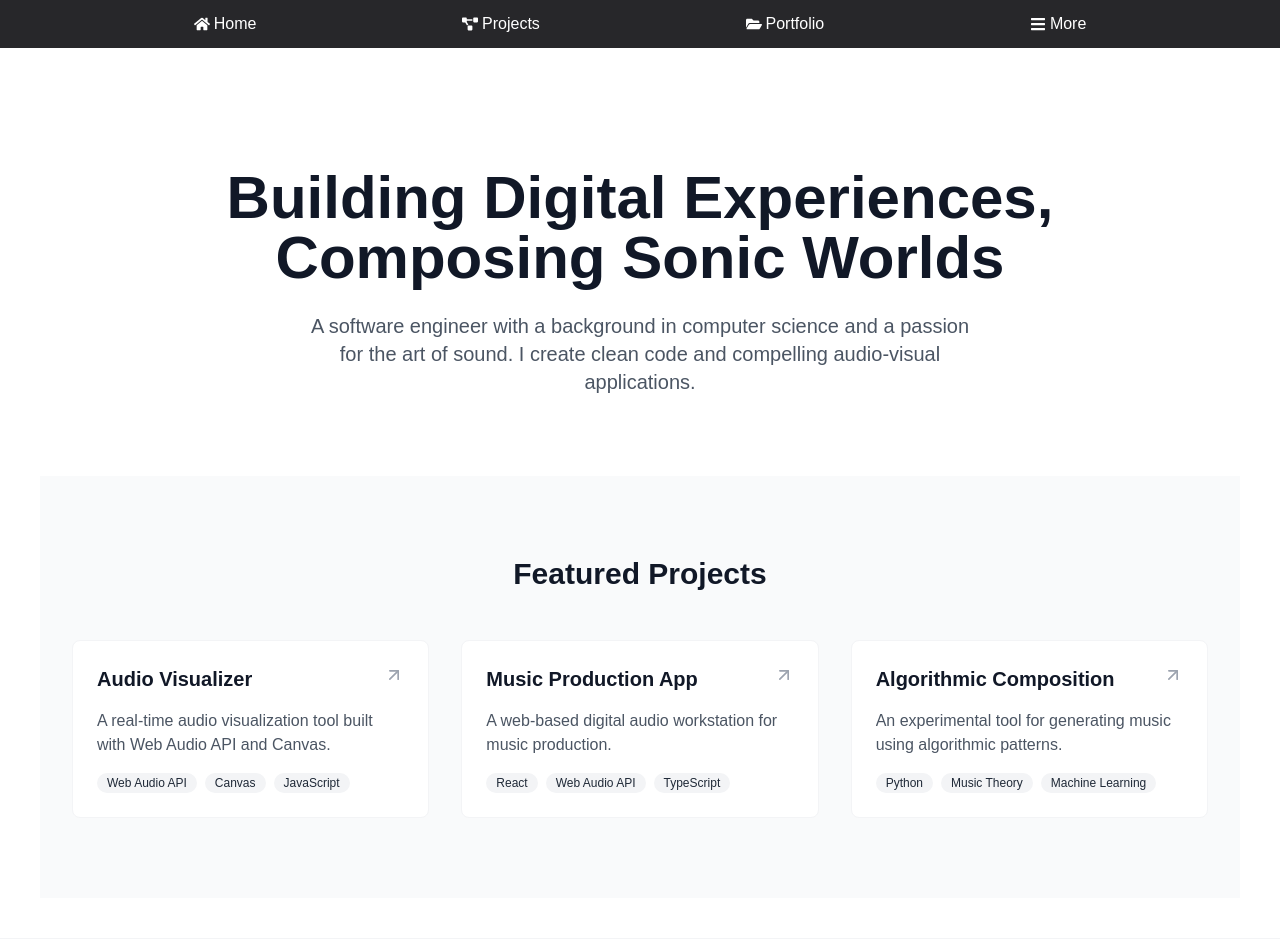
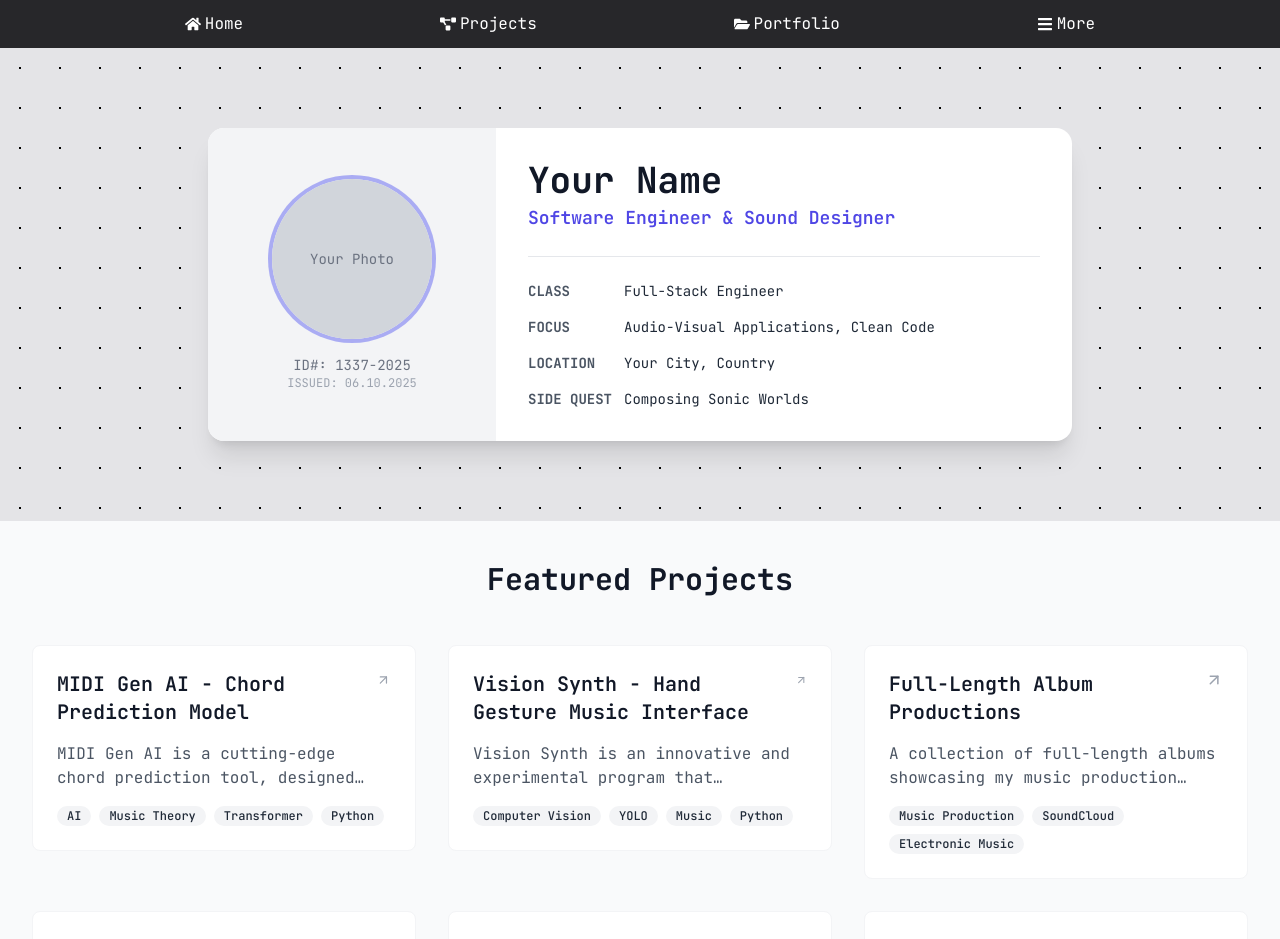
Before and after one commit to rp-bot/pratham_vadhulas_com, a Next.js app: page / in a window 1280 px wide. Shown: the top 939 px of the page. Built offline with nearby package versions, Linux system fonts and the light colour scheme.

Commit message:
init branch

```diff
--- a/src/app/globals.css
+++ b/src/app/globals.css
@@ -53,3 +53,25 @@ body {
     radial-gradient(at 40% 20%, hsla(28, 100%, 74%, 1) 0px, transparent 50%),
     radial-gradient(at 87% 31%, hsla(1, 100%, 80%, 1) 0px, transparent 50%);
 }
+
+.home_background {
+  /* height: 100; */
+  background-image: radial-gradient(#000000 1px, transparent 1px);
+  background-size: 40px 40px;
+  background-color: rgb(228 228 231);
+  /* z-index: -20; */
+}
+
+.background_2 {
+  /* height: 100; */
+  background-image: radial-gradient(rgb(228 228 231) 1px, transparent 1px);
+  background-size: 40px 40px;
+  background-color: #484848;
+  /* z-index: -20; */
+}
+
+::selection {
+  color: #000000;
+  background: #ffff80;
+  text-shadow: none;
+}
--- a/src/app/layout.tsx
+++ b/src/app/layout.tsx
@@ -29,10 +29,10 @@ export default function RootLayout({
 }>) {
   return (
     <html lang="en" className={`${funnelSans.variable} ${jetBrainsMono.variable}`}>
-      <body className="min-h-screen bg-white text-gray-900 antialiased">
+      <body className="min-h-screen bg-white text-gray-900 antialiased font-mono">
         <div className="flex min-h-screen flex-col">
           <NavBar />
-          <main className="flex-1">{children}</main>
+          <main className="flex-1 home_background">{children}</main>
           <Footer />
         </div>
       </body>
--- a/src/app/page.tsx
+++ b/src/app/page.tsx
@@ -2,52 +2,71 @@
 
 import { AnimatedWrapper } from "./components/animated-wrapper.component";
 import { ProjectCard } from "./components/project-card.component";
+import { featuredProjects } from "@/constants/featured_projects";
 
-const featuredProjects = [
-  {
-    title: "Audio Visualizer",
-    description: "A real-time audio visualization tool built with Web Audio API and Canvas.",
-    tags: ["Web Audio API", "Canvas", "JavaScript"],
-    slug: "audio-visualizer",
-  },
-  {
-    title: "Music Production App",
-    description: "A web-based digital audio workstation for music production.",
-    tags: ["React", "Web Audio API", "TypeScript"],
-    slug: "music-production-app",
-  },
-  {
-    title: "Algorithmic Composition",
-    description: "An experimental tool for generating music using algorithmic patterns.",
-    tags: ["Python", "Music Theory", "Machine Learning"],
-    slug: "algorithmic-composition",
-  },
-  // Add more projects as needed
-];
 
 export default function Home() {
   return (
-    <main className="min-h-screen p-10 ">
-      {/* Hero Section */}
-      <section className="relative py-20 overflow-hidden">
-        <div className="max-w-7xl mx-auto px-4 sm:px-6 lg:px-8">
-          <AnimatedWrapper className="text-center">
-            <h1 className="text-4xl sm:text-5xl md:text-6xl font-bold text-gray-900 mb-6 bg-white">
-              Building Digital Experiences,
-              <br />
-              Composing Sonic Worlds
-            </h1>
-            <p className="text-xl text-gray-600 max-w-2xl mx-auto">
-              A software engineer with a background in computer science and a passion for the art of sound. I create clean code and compelling audio-visual
-              applications.
-            </p>
+    <main className="min-h-screen ">
+      {/* Profile Section */}
+      <section className="flex items-center justify-center py-16 md:py-20">
+        <div className="w-full max-w-4xl px-4">
+          <AnimatedWrapper>
+            <div className="bg-white shadow-xl rounded-2xl overflow-hidden">
+              <div className="md:flex">
+                {/* Left Side: Profile Picture */}
+                <div className="md:w-1/3 bg-gray-100 p-8 flex flex-col items-center justify-center">
+                  <div className="w-40 h-40 rounded-full overflow-hidden ring-4 ring-indigo-500 ring-opacity-50">
+                    {/* --- Add your image here --- */}
+                    {/* For example: <Image src="/profile-pic.png" width={160} height={160} alt="Your Name" /> */}
+                    {/* Using a placeholder for now */}
+                    <div className="w-full h-full bg-gray-300 flex items-center justify-center">
+                      <span className="text-gray-500 text-sm">Your Photo</span>
+                    </div>
+                  </div>
+                  <div className="mt-4 text-center">
+                    <p className="text-sm text-gray-500 font-mono">ID#: 1337-2025</p>
+                    <p className="text-xs text-gray-400 font-mono">ISSUED: 06.10.2025</p>
+                  </div>
+                </div>
+
+                {/* Right Side: Details */}
+                <div className="md:w-2/3 p-8">
+                  <h1 className="text-4xl font-bold text-gray-900">Your Name</h1>
+                  <p className="text-lg text-indigo-600 font-semibold mt-1">
+                    Software Engineer & Sound Designer
+                  </p>
+                  <hr className="my-6 border-gray-200" />
+                  <div className="space-y-4">
+                    <div className="flex">
+                      <span className="w-24 text-sm font-bold text-gray-600">CLASS</span>
+                      <span className="text-sm text-gray-800">Full-Stack Engineer</span>
+                    </div>
+                    <div className="flex">
+                      <span className="w-24 text-sm font-bold text-gray-600">FOCUS</span>
+                      <span className="text-sm text-gray-800">
+                        Audio-Visual Applications, Clean Code
+                      </span>
+                    </div>
+                    <div className="flex">
+                      <span className="w-24 text-sm font-bold text-gray-600">LOCATION</span>
+                      <span className="text-sm text-gray-800">Your City, Country</span>
+                    </div>
+                    <div className="flex">
+                      <span className="w-24 text-sm font-bold text-gray-600">SIDE QUEST</span>
+                      <span className="text-sm text-gray-800">Composing Sonic Worlds</span>
+                    </div>
+                  </div>
+                </div>
+              </div>
+            </div>
           </AnimatedWrapper>
         </div>
       </section>
 
       {/* Featured Projects Section */}
-      <section className="py-20 bg-gray-50">
-        <div className="max-w-7xl mx-auto px-4 sm:px-6 lg:px-8">
+      <section className="py-10 bg-gray-50 ">
+        <div className="max-w-7xl mx-auto   lg:px-8">
           <AnimatedWrapper className="mb-12">
             <h2 className="text-3xl font-bold text-gray-900 text-center">Featured Projects</h2>
           </AnimatedWrapper>
--- /dev/null
+++ b/src/constants/featured_projects.ts
@@ -0,0 +1,101 @@
+export const featuredProjects = [
+    {
+        title: "MIDI Gen AI - Chord Prediction Model",
+        description:
+            "MIDI Gen AI is a cutting-edge chord prediction tool, designed using a Transformer neural network architecture. The project is a testament to my proficiency in AI, music theory, and programming. It is hosted as a Google Colab notebook on GitHub, showcasing a fully functional prototype.",
+        tags: [ "AI", "Music Theory", "Transformer", "Python" ],
+        slug: "midi-gen-ai",
+        links: [
+            {
+                siteName: "GitHub",
+                url: "https://github.com/rp-bot/MIDI-gen-ai",
+            },
+        ],
+    },
+    {
+        title: "Vision Synth - Hand Gesture Music Interface",
+        description:
+            "Vision Synth is an innovative and experimental program that transforms hand movements into musical expressions, creating a unique interactive experience. It leverages a vision-based neural network with pretrained weights, utilizing the YOLO hand detection model, to accurately detect hand positions and sizes through a webcam.",
+        tags: [ "Computer Vision", "YOLO", "Music", "Python" ],
+        slug: "vision-synth",
+        links: [
+            {
+                siteName: "GitHub",
+                url: "https://github.com/rp-bot/vision_synth",
+            },
+        ],
+    },
+    {
+        title: "Full-Length Album Productions",
+        description:
+            "A collection of full-length albums showcasing my music production work, including 'Colorful A.I' and 'Eternal Jump', available on SoundCloud.",
+        tags: [ "Music Production", "SoundCloud", "Electronic Music" ],
+        slug: "albums",
+        links: [
+            {
+                siteName: "Album 1: Colorful A.I",
+                url: "https://soundcloud.com/rohit-prat/sets/colorful-a-i",
+            },
+            {
+                siteName: "Album 2: Eternal Jump",
+                url: "https://soundcloud.com/rohit-prat/sets/eternal-jump",
+            },
+        ],
+    },
+    {
+        title: "Ultimate MIDI Scraper",
+        description:
+            "The Ultimate MIDI Scraper is a powerful tool I developed using Python and Selenium, designed to efficiently scrape the web for MIDI files from specified sources. This project showcases my proficiency in web scraping, automation, and my keen interest in music technology.",
+        tags: [ "Python", "Selenium", "Web Scraping", "MIDI" ],
+        slug: "ultimate-midi-scraper",
+        links: [
+            {
+                siteName: "GitHub",
+                url: "https://github.com/rp-bot/Ultimate-MIDI-Scraper",
+            },
+        ],
+    },
+    {
+        title: "YouTube Channel",
+        description:
+            "As the creator and manager of a YouTube channel, I focus on producing and sharing content that blends my passions for music and coding. The primary goal of my channel is to educate and inspire those who are on a similar journey, offering insights into the worlds of music production and computer programming.",
+        tags: [ "Content Creation", "Education", "Music", "Programming" ],
+        slug: "youtube-channel",
+        links: [
+            {
+                siteName: "YouTube",
+                url: "https://www.youtube.com/@rohitprat",
+            },
+        ],
+    },
+    {
+        title: "Online Piano Roll",
+        description:
+            "I am currently developing an Online Piano Roll, a digital music creation tool that allows users to compose and manipulate music through an interactive grid interface. This project is a work in progress, combining the power of Tone.js for audio processing and Next.js for a robust web application framework.",
+        tags: [ "Tone.js", "Next.js", "Web Audio", "React" ],
+        slug: "midivisualizer",
+        links: [
+            {
+                siteName: "GitHub",
+                url: "https://github.com/rp-bot/midi-visualizer",
+            },
+            {
+                siteName: "Demo",
+                url: "https://rp-midi-visualizer.vercel.app/",
+            },
+        ],
+    },
+    {
+        title: "DSP Fundamentals",
+        description:
+            "DSP Fundamentals is an interactive, digital textbook designed to simplify learning in the field of Digital Signal Processing (DSP), specifically tailored for audio applications. Hosted as a Google Colab notebook, this project eliminates the need for learners to set up a complex coding environment, allowing them to dive directly into the practical aspects of DSP.",
+        tags: [ "DSP", "Education", "Python", "Audio Processing" ],
+        slug: "dsp-fundamentals",
+        links: [
+            {
+                siteName: "GitHub",
+                url: "https://github.com/rp-bot/DSP-Fundamentals",
+            },
+        ],
+    },
+];
```
